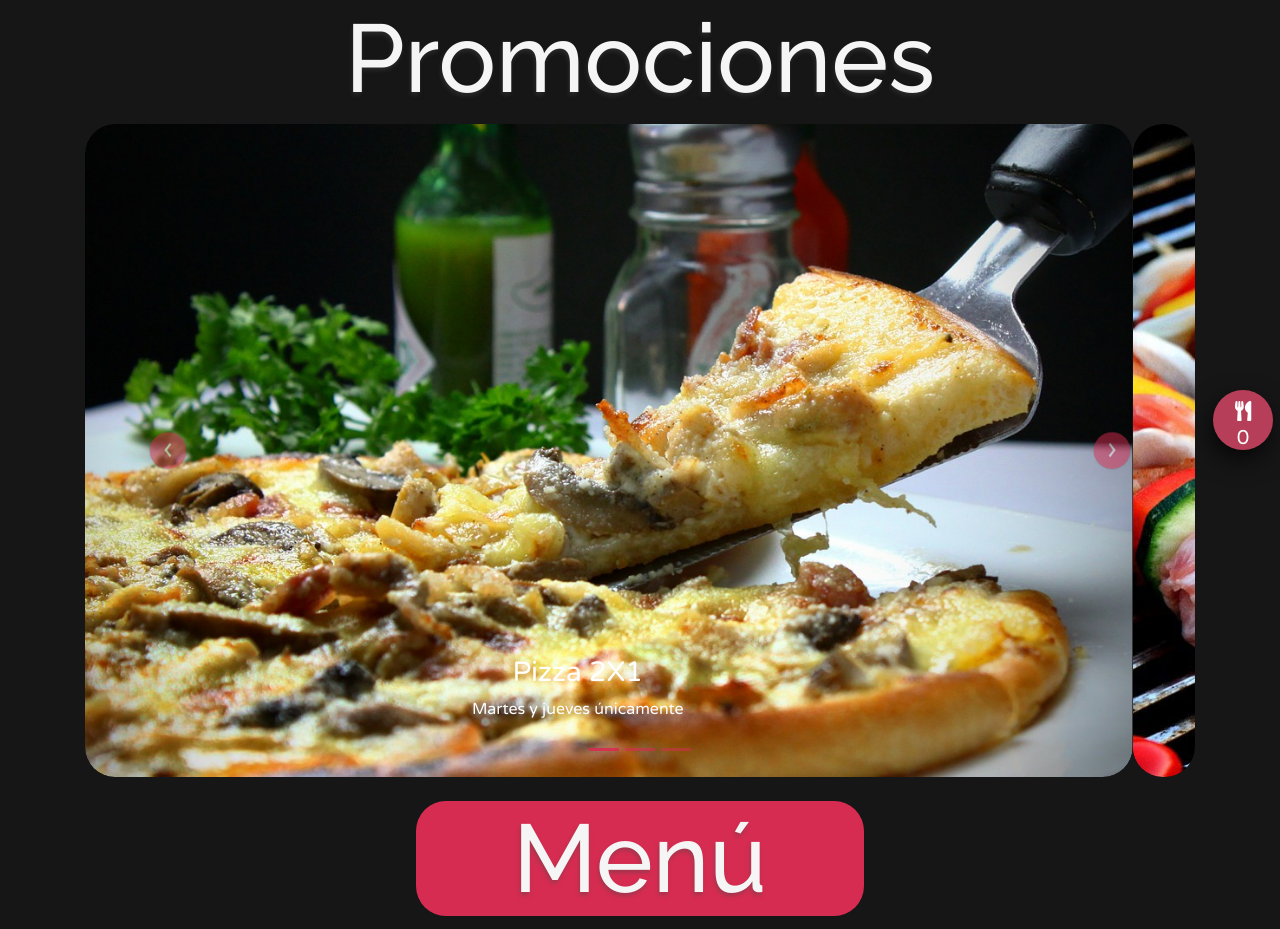
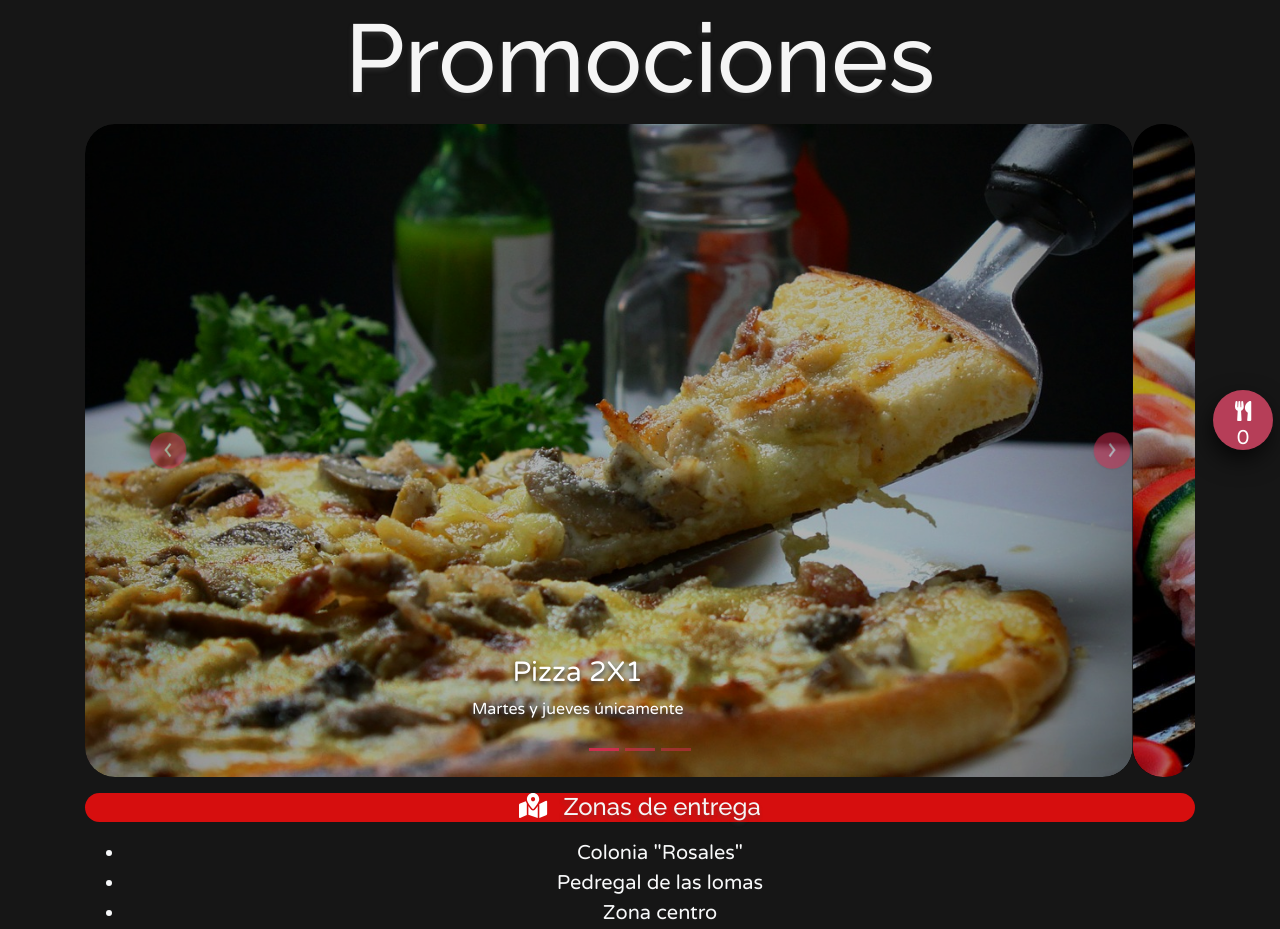
Before and after one commit to moskaliadevstudio/foodApp, a React (Create React App) app: page / in a window 1280 px wide. Shown: the part 340-1269 px from the top of the page. Built offline with nearby package versions, Linux system fonts and the light colour scheme; no server answers; the database is empty; a web font is replaced by a local one.

Commit message:
se agregaron las zonas de entrega y se añadio la seccion complementos

```diff
--- a/src/App.css
+++ b/src/App.css
@@ -11,16 +11,31 @@
    font-family: 'Raleway', sans-serif;
    font-size: 7.5vw;
  }
+
+ .container-zonas{
+   background-color: #d60e0e;
+   border-radius:30px;
+   height:auto;
+ }
+ .icono-zona{
+   color:white;
+   font-size: 25px;
+ }
  #cont-menu{
-   background-color: #d72c51;
+   background-color: #d60e0e;
    border-radius:30px;
    width:35vw;
+ }
+ #zonastext{
+  color: whitesmoke;
+  font-family: 'Raleway', sans-serif;
+  text-shadow: -1px 3px 4px rgba(72, 72, 72, 0.39);
  }
  #menutext{
   color: whitesmoke;
   text-shadow: -1px 3px 4px rgba(72, 72, 72, 0.39);
   font-family: 'Raleway', sans-serif;
-  font-size: 7.5vw;
+  font-size: 8.5vw;
 }
 #pordena{
   font-family: 'Raleway', sans-serif;
--- a/src/App.js
+++ b/src/App.js
@@ -5,9 +5,13 @@ import Header from './components/header';
 import Container from 'react-bootstrap/Container'
 import AccordionCards from './components/Accordion';
 import FloatButton from './components/floatbutton';
-
+import 'bootstrap/dist/css/bootstrap.min.css';
 import {OrderProvider} from './components/context/ordercontext';
 import {CountProvider} from './components/context/countcontext';
+import {FinalordProvider} from './components/context/finalordercontx';
+import 'bootstrap/dist/css/bootstrap.min.css';
+import { FontAwesomeIcon } from '@fortawesome/react-fontawesome';
+import { faMapMarkedAlt} from '@fortawesome/free-solid-svg-icons'
 
 function App() {
 
@@ -19,12 +23,24 @@ function App() {
         <Header></Header>
         <h1 id="promostext">Promociones</h1>
         <Slideshow></Slideshow>
+        <div className="mt-3 container-zonas container mt-3">
+          <FontAwesomeIcon icon={faMapMarkedAlt} className="mr-3 icono-zona"/>
+          <h4 className="heading-5 d-inline" id="zonastext">Zonas de entrega</h4>
+        </div>
+          <ul className="text-light mt-3 lead text-center">
+            <li>Colonia "Rosales"</li>
+            <li>Pedregal de las lomas</li>
+            <li>Zona centro</li>
+            <li>Bosques de las lomas</li>
+          </ul>
         <div className="container mt-4" id="cont-menu">
-          <h1 className="mt-3" id="menutext">Menú</h1>
+          <h1 className="mt-3 display-4" id="menutext">Menú</h1>
         </div>
         <p id="pordena" className="lead text-light">¡Selecciona lo que quieras y ordena!</p>
         <AccordionCards className="mt-3"></AccordionCards>
+        <FinalordProvider>
         <FloatButton></FloatButton>
+        </FinalordProvider>
       </Container>
     </div>
     </CountProvider>
--- a/src/components/Accordion.js
+++ b/src/components/Accordion.js
@@ -15,10 +15,12 @@ const AccordionCards = () => {
 
   const datosComidas = {
     comidas: [],
-    bebidas: []
+    bebidas: [],
+    extras: []
   }
   const [foods, setComidas] = useState(datosComidas);
   const [drinks, setDrinks] = useState(datosComidas);
+  const [extras, setExtras] = useState(datosComidas);
 
   function getData(referencia = ''){
       db.ref(referencia).on("value", snapshot =>{
@@ -38,10 +40,20 @@ const AccordionCards = () => {
         setDrinks({bebidas:alldrinks})
       })
   }
+  function getDataExtras(referencia = ''){
+      db.ref(referencia).on("value", snapshot =>{
+        let allextras = [];
+        snapshot.forEach(snap=>{
+          allextras.push(snap.val());
+        });
+        setExtras({extras:allextras})
+      })
+  }
 
   useEffect(() => {
       getData('platillos');
       getDataDrinks('bebidas');
+      getDataExtras('extras');
   },[])
 
   var eventfoods = "0";
@@ -61,9 +73,9 @@ const AccordionCards = () => {
         <Card className="card-main">
           <Card.Header>
             <Accordion.Toggle as={Button} eventKey="1" id="toggle-acc" >
-              <h4 id="sec-title">Bebidas</h4>
+              <h4 id="sec-title">Complementos</h4>
             </Accordion.Toggle>
-            <CardProducts datos = {drinks.bebidas} evento={eventdrinks}></CardProducts>
+            <CardProducts datos = {extras.extras} evento={eventdrinks}></CardProducts>
           </Card.Header>
         </Card>
         <Card className="card-main">
--- a/src/components/cardProducts.css
+++ b/src/components/cardProducts.css
@@ -11,3 +11,8 @@
     margin-right: -15px;
     color:#d72c51
 }
+
+#prodimg{
+    width:100%;
+    height:100%;
+}
--- /dev/null
+++ b/src/components/context/finalordercontx.js
@@ -0,0 +1,19 @@
+import React , {useState, createContext} from 'react';
+
+export const finalorderContx =  createContext();
+
+export const FinalordProvider = (props) => {
+
+
+    const [finalorder, setFinalOrder] = useState({
+        nombrecliente:'',
+        domicilio: '',
+        comentarios: '',
+    });
+
+    return(
+        <finalorderContx.Provider value={[finalorder, setFinalOrder]}>
+            {props.children}
+        </finalorderContx.Provider>
+    );
+}
--- a/src/components/counter.js
+++ b/src/components/counter.js
@@ -42,7 +42,7 @@ const Counter = (props) => {
             var arrordenes = listorder;
             let  encontrado = arrordenes.find(item => item.nombre === props.nombreplat);
             if(encontrado == null){
-                console.log('no hago nada');
+                console.log('nothing');
             }else{
                 encontrado.cantidad = counter-1;
                 var precio = parseInt(encontrado.precio);
@@ -64,7 +64,7 @@ const Counter = (props) => {
     </button>
     <strong className="mr-2 font-weight-bold" id="cantidad">{counter}</strong>
     <button className="d-inline-block" id="boton2" onClick={removeItem}>
-        <FontAwesomeIcon icon={faMinus}></FontAwesomeIcon>
+    <FontAwesomeIcon icon={faMinus}></FontAwesomeIcon>
     </button>
     </div>
     );
--- a/src/components/modalList.css
+++ b/src/components/modalList.css
@@ -6,6 +6,7 @@
     background-color: #d72c51;
     color:white;
 }
+
 .textheader{
     text-align: center;
 }
--- a/src/components/modalList.js
+++ b/src/components/modalList.js
@@ -4,18 +4,43 @@ import 'bootstrap/dist/css/bootstrap.min.css';
 import './modalList.css';
 
 import {orderContext} from  './context/ordercontext';
+import {finalorderContx} from './context/finalordercontx';
+
 
 const ModalList = (props) => {
 
+    const [finalorder, setFinalOrder] = useContext(finalorderContx);
     const [listorder, setListOrders] = useContext(orderContext);
 
+    const changeData = (e) => {
+        const{name,value} = e.target;
+        setFinalOrder({...finalorder, [name]:value});
+    }
 
+
+    var arrorders = [];
+    arrorders = listorder;
+
+    if(arrorders.length <= 0){
         return(
             <div>
             <Modal.Header className="modalHeader">
                 <h3 class="modal-title w-100 text-center">Tu orden</h3>
             </Modal.Header>
             <Modal.Body>
+                <p className="lead text-center" >Orden vacía :(</p>
+            </Modal.Body>
+            </div>
+        )
+    }else{
+        return(
+        <div>
+                <Modal.Header className="modalHeader">
+                    <h3 class="modal-title w-100 text-center">Tu orden</h3>
+                </Modal.Header>
+                <Modal.Body>
+
+                    <div>
                         <ul className="mt-2">
                         {listorder.map(plato => {
                             return(
@@ -25,15 +50,35 @@ const ModalList = (props) => {
                         </ul>
                         <small className="lead totaltext">Total: ${props.costofinal}.00</small>
                         <br/>
+                    </div>
                         <p className="text-dark mt-3">Detalles de la orden:</p>
                         <div className="form-group formdatos">
-                        <input className="form-control col-12 mb-2" type="text" placeholder="Nombre"></input>
-                        <input className="form-control col-12 inputdomilicio mb-2" type="text" placeholder="Domicilio (calle , colonia, número)"></input>
-                        <textarea className="form-control comentarea" placeholder="Comentarios. (Ej: Sin cebolla, sin hielo, etc.)" rows="3"></textarea>
+                            <input
+                                className="form-control col-12 mb-2"
+                                type="text"
+                                placeholder="Nombre"
+                                onChange={changeData}
+                                name="nombrecliente"
+                            />
+                            <input
+                                className="form-control col-12 inputdomilicio mb-2"
+                                type="text"
+                                placeholder="Domicilio (calle , colonia, número)"
+                                onChange={changeData}
+                                name="domicilio"
+                            />
+                            <textarea
+                                className="form-control comentarea"
+                                placeholder="Comentarios. Ej: Sin cebolla, sin hielo, etc. (opcional)"
+                                rows="3"
+                                onChange={changeData}
+                                name="comentarios"
+                            />
                         </div>
                 </Modal.Body>
                     </div>
         )
     }
+}
 
 export default ModalList;
--- a/src/components/slideshow.css
+++ b/src/components/slideshow.css
@@ -1,5 +1,13 @@
 h3{
     color: white;
+}
+
+.divimg{
+  background-color:black;
+}
+
+.imgpromo{
+  opacity: 0.7;
 }
 
 .carousel, .slide,
@@ -24,3 +32,12 @@ h3{
  .carousel-indicators li {
    background-color: #d72c51 !important;
  }
+
+ .titulo-promo{
+   color:white;
+   text-shadow: 0px 3px 4px rgba(48, 48, 48, 1);
+ }
+
+ .subtitulo{
+  text-shadow: 0px 3px 4px rgba(48, 48, 48, 1);
+ }
--- a/src/components/slideshow.js
+++ b/src/components/slideshow.js
@@ -7,37 +7,42 @@ const Slideshow = () =>{
     return(
         <Carousel>
           <Carousel.Item>
+              <div className="divimg">
                 <img
-                className="d-block w-100"
+                className="d-block w-100 imgpromo"
                 src="assets/img/pizza.jpg"
                 alt="Third slide"
                 />
+              </div>
                 <Carousel.Caption>
-                <h3 className="chesco">Pizza 2X1</h3>
-                <p>Martes y jueves únicamente</p>
+                <h3 className="titulo-promo">Pizza 2X1</h3>
+                <p className="subtitulo">Martes y jueves únicamente</p>
                 </Carousel.Caption>
             </Carousel.Item>
             <Carousel.Item>
+                <div className="divimg">
                 <img
-                className="d-block w-100"
+                className="d-block w-100 imgpromo"
                 src="assets/img/brocheta.jpg"
                 alt="Third slide"
                 />
+                </div>
                 <Carousel.Caption>
-                <h3 className="chesco">¡Refresco gratis!</h3>
-                <p>En la compra de una orden de papas</p>
+                <h3 className="titulo-promo">¡Refresco gratis!</h3>
+                <p className="subtitulo">En la compra de una orden de papas</p>
                 </Carousel.Caption>
             </Carousel.Item>
             <Carousel.Item>
+                <div className="divimg">
                 <img
-                className="d-block w-100"
+                className="d-block w-100 imgpromo"
                 src="assets/img/pastel.jpg"
                 alt="Third sside"
                 />
-
+                </div>
                 <Carousel.Caption>
-                <h3>Moskalia Test</h3>
-                <p>Probando el slideshow</p>
+                <h3 className="titulo-promo">Moskalia Test</h3>
+                <p className="subtitulo">Probando el slideshow</p>
                 </Carousel.Caption>
             </Carousel.Item>
         </Carousel>
```
Also changed, not shown: src/components/floatbutton.js (+51 -4 lines). Lines whose indentation alone changed are shown as unchanged.
